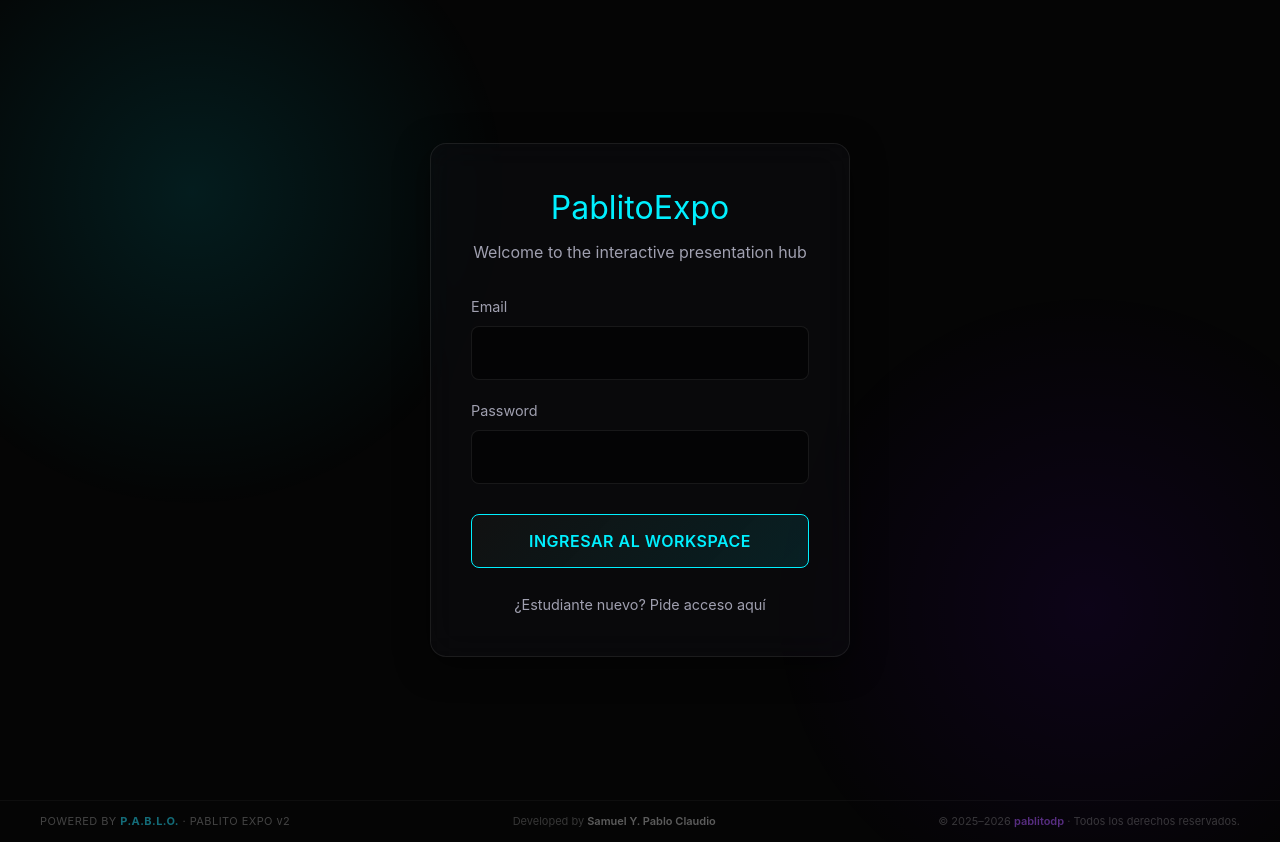
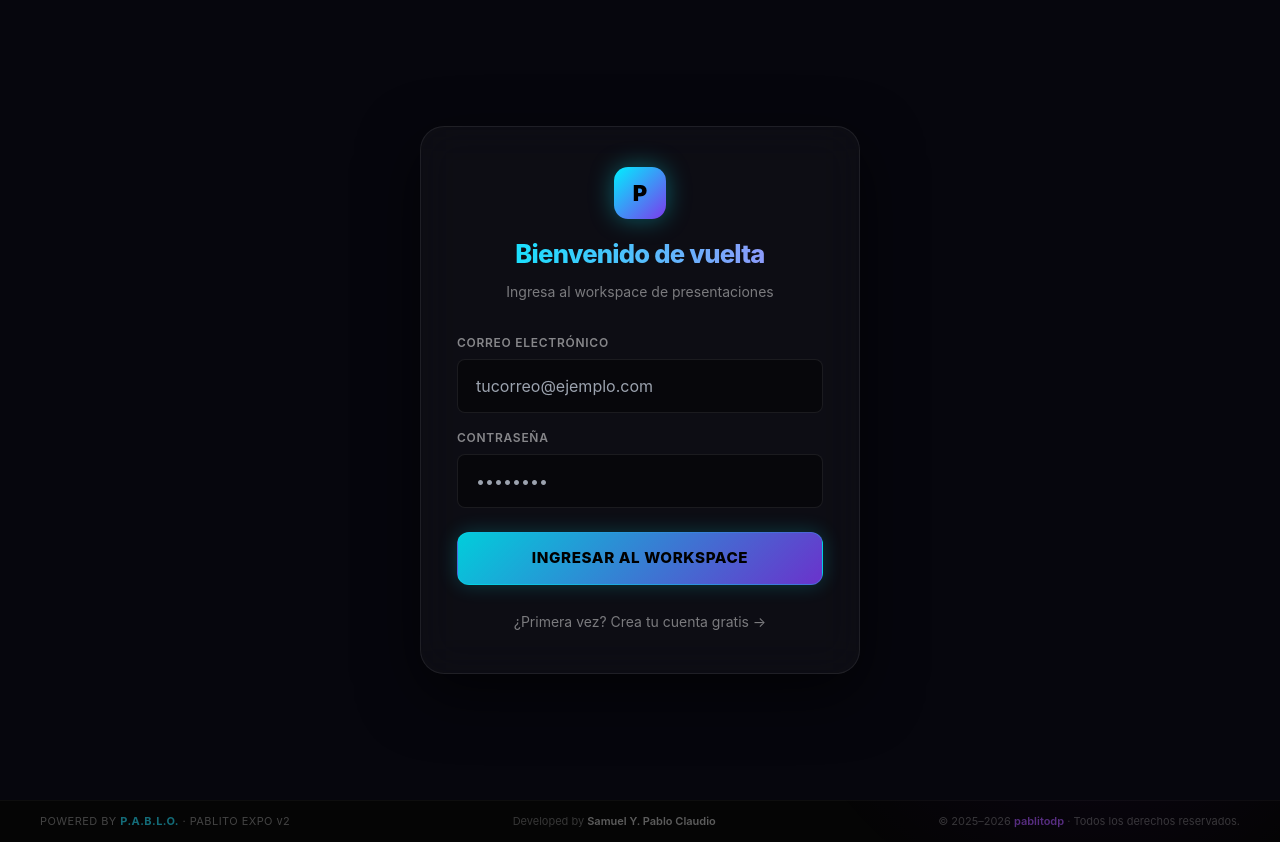
Before and after one commit to dppablito4-oss/pablitoexpo, a React (Vite) app: page /#/login in a window 1280 px wide. Built offline with nearby package versions, Linux system fonts and the light colour scheme.

Commit message:
feat: add username + confirm password to register flow with inline validation

```diff
--- a/src/pages/Login.jsx
+++ b/src/pages/Login.jsx
@@ -1,97 +1,321 @@
 import { useState } from 'react';
 import { useAuth } from '../context/AuthContext';
 import { useNavigate } from 'react-router-dom';
-import { motion } from 'framer-motion';
+import { motion, AnimatePresence } from 'framer-motion';
+
+const C = {
+  bg:      '#06060d',
+  glass:   'rgba(255,255,255,0.03)',
+  border:  'rgba(255,255,255,0.08)',
+  borderCyan: 'rgba(0,240,255,0.25)',
+  cyan:    '#00f0ff',
+  textMuted: 'rgba(255,255,255,0.45)',
+};
 
 export default function Login() {
   const [isLogin, setIsLogin] = useState(true);
-  const [email, setEmail] = useState('');
+
+  // Login fields
+  const [email,    setEmail]    = useState('');
   const [password, setPassword] = useState('');
-  const [error, setError] = useState('');
+
+  // Register-only fields
+  const [username,         setUsername]         = useState('');
+  const [confirmPassword,  setConfirmPassword]  = useState('');
+
+  const [error,   setError]   = useState('');
+  const [success, setSuccess] = useState('');
   const [loading, setLoading] = useState(false);
+
   const { signIn, signUp } = useAuth();
   const navigate = useNavigate();
 
+  const switchMode = () => {
+    setIsLogin(v => !v);
+    setError('');
+    setSuccess('');
+    setUsername('');
+    setConfirmPassword('');
+    setPassword('');
+  };
+
   const handleAuth = async (e) => {
     e.preventDefault();
+    setError('');
+    setSuccess('');
+
+    // ── REGISTER VALIDATIONS ──────────────────────────────────────────
+    if (!isLogin) {
+      if (username.trim().length < 3) {
+        setError('El apodo debe tener al menos 3 caracteres.');
+        return;
+      }
+      if (/\s/.test(username)) {
+        setError('El apodo no puede tener espacios. Usa guiones si quieres: mi-apodo');
+        return;
+      }
+      if (password.length < 6) {
+        setError('La contraseña debe tener al menos 6 caracteres.');
+        return;
+      }
+      if (password !== confirmPassword) {
+        setError('Las contraseñas no coinciden. Vuelve a revisar.');
+        return;
+      }
+    }
+
     setLoading(true);
-    setError('');
     try {
-      const { error: authError } = isLogin
-        ? await signIn({ email, password })
-        : await signUp({ email, password });
-
-      if (authError) throw authError;
-
-      if (!isLogin) {
-        alert('Check your email for the confirmation link o ya puedes loguearte.');
+      if (isLogin) {
+        const { error: authError } = await signIn({ email, password });
+        if (authError) throw authError;
+        navigate('/');
       } else {
-        navigate('/');
+        // Guardamos el username en user_metadata de Supabase Auth
+        const { error: authError } = await signUp({
+          email,
+          password,
+          options: {
+            data: { username: username.trim().toLowerCase() }
+          }
+        });
+        if (authError) throw authError;
+        setSuccess('¡Cuenta creada! Revisa tu correo para confirmar y luego inicia sesión.');
+        setUsername(''); setEmail(''); setPassword(''); setConfirmPassword('');
       }
     } catch (err) {
-      setError(err.message || 'Error de acceso / registro');
+      setError(err.message || 'Error de autenticación');
     } finally {
       setLoading(false);
     }
   };
 
   return (
-    <div style={{ display: 'flex', minHeight: '100vh', alignItems: 'center', justifyContent: 'center' }}>
+    <div style={{
+      display: 'flex', minHeight: '100vh',
+      alignItems: 'center', justifyContent: 'center',
+      background: C.bg, fontFamily: "'Inter','Segoe UI',sans-serif",
+      padding: '20px',
+    }}>
       <motion.div
-        initial={{ opacity: 0, y: 30 }}
-        animate={{ opacity: 1, y: 0 }}
-        transition={{ duration: 0.6 }}
-        className="glass-panel"
-        style={{ width: '100%', maxWidth: '420px', padding: '40px' }}
+        key={isLogin ? 'login' : 'register'}
+        initial={{ opacity: 0, y: 24, scale: 0.98 }}
+        animate={{ opacity: 1, y: 0, scale: 1 }}
+        transition={{ duration: 0.4, ease: 'easeOut' }}
+        style={{
+          width: '100%', maxWidth: '440px',
+          background: C.glass,
+          border: `1px solid ${C.border}`,
+          borderRadius: '24px',
+          padding: '40px 36px',
+          backdropFilter: 'blur(20px)',
+          boxShadow: '0 20px 60px rgba(0,0,0,0.6)',
+        }}
       >
+        {/* Logo + Title */}
         <div style={{ textAlign: 'center', marginBottom: '32px' }}>
-          <h1 style={{ fontSize: '2rem', marginBottom: '8px', color: 'var(--accent-primary)' }}>PablitoExpo</h1>
-          <p style={{ color: 'var(--text-secondary)' }}>Welcome to the interactive presentation hub</p>
+          <div style={{
+            width: '52px', height: '52px', borderRadius: '14px',
+            background: 'linear-gradient(135deg, #00f0ff, #7c3aed)',
+            display: 'flex', alignItems: 'center', justifyContent: 'center',
+            fontSize: '22px', fontWeight: '900', color: '#000',
+            margin: '0 auto 16px',
+            boxShadow: '0 0 24px rgba(0,240,255,0.35)',
+          }}>P</div>
+          <h1 style={{
+            fontSize: '1.6rem', fontWeight: '800', letterSpacing: '-0.03em',
+            background: 'linear-gradient(90deg, #00f0ff, #a78bfa)',
+            WebkitBackgroundClip: 'text', WebkitTextFillColor: 'transparent',
+            margin: 0,
+          }}>
+            {isLogin ? 'Bienvenido de vuelta' : 'Crear cuenta'}
+          </h1>
+          <p style={{ color: C.textMuted, fontSize: '0.875rem', marginTop: '8px' }}>
+            {isLogin
+              ? 'Ingresa al workspace de presentaciones'
+              : 'Únete a Pablito Expo — es gratis'}
+          </p>
         </div>
 
-        {error && (
-          <div style={{ background: 'rgba(255,0,0,0.1)', color: '#ff6b6b', padding: '12px', borderRadius: '8px', marginBottom: '20px', fontSize: '0.9rem', border: '1px solid rgba(255,0,0,0.2)' }}>
-            {error}
-          </div>
-        )}
+        {/* Error */}
+        <AnimatePresence>
+          {error && (
+            <motion.div
+              initial={{ opacity: 0, height: 0 }}
+              animate={{ opacity: 1, height: 'auto' }}
+              exit={{ opacity: 0, height: 0 }}
+              style={{
+                background: 'rgba(255,60,60,0.08)', color: '#ff8888',
+                border: '1px solid rgba(255,60,60,0.2)',
+                padding: '12px 16px', borderRadius: '10px',
+                fontSize: '0.85rem', marginBottom: '20px', lineHeight: '1.5',
+              }}
+            >
+              ⚠️ {error}
+            </motion.div>
+          )}
+        </AnimatePresence>
 
-        <form onSubmit={handleAuth} style={{ display: 'flex', flexDirection: 'column', gap: '20px' }}>
-          <div>
-            <label style={{ display: 'block', marginBottom: '8px', fontSize: '0.9rem', color: 'var(--text-secondary)' }}>Email</label>
+        {/* Success */}
+        <AnimatePresence>
+          {success && (
+            <motion.div
+              initial={{ opacity: 0, height: 0 }}
+              animate={{ opacity: 1, height: 'auto' }}
+              exit={{ opacity: 0, height: 0 }}
+              style={{
+                background: 'rgba(0,240,100,0.08)', color: '#6ee7b7',
+                border: '1px solid rgba(0,240,100,0.2)',
+                padding: '12px 16px', borderRadius: '10px',
+                fontSize: '0.85rem', marginBottom: '20px', lineHeight: '1.5',
+              }}
+            >
+              ✅ {success}
+            </motion.div>
+          )}
+        </AnimatePresence>
+
+        {/* Form */}
+        <form onSubmit={handleAuth} style={{ display: 'flex', flexDirection: 'column', gap: '16px' }}>
+
+          {/* Username — solo en registro */}
+          {!isLogin && (
+            <Field label="Apodo único (username)">
+              <input
+                type="text"
+                className="input-cyber"
+                placeholder="ej: pablito_expo"
+                value={username}
+                onChange={e => setUsername(e.target.value.toLowerCase().replace(/\s/g, ''))}
+                required
+                minLength={3}
+                maxLength={30}
+                autoComplete="username"
+              />
+              <span style={{ fontSize: '10px', color: C.textMuted, marginTop: '4px', display: 'block' }}>
+                Sin espacios · mínimo 3 caracteres · todo en minúsculas
+              </span>
+            </Field>
+          )}
+
+          <Field label="Correo electrónico">
             <input
               type="email"
               className="input-cyber"
+              placeholder="tucorreo@ejemplo.com"
               value={email}
-              onChange={(e) => setEmail(e.target.value)}
+              onChange={e => setEmail(e.target.value)}
               required
+              autoComplete="email"
             />
-          </div>
-          <div>
-            <label style={{ display: 'block', marginBottom: '8px', fontSize: '0.9rem', color: 'var(--text-secondary)' }}>Password</label>
+          </Field>
+
+          <Field label="Contraseña">
             <input
               type="password"
               className="input-cyber"
+              placeholder="••••••••"
               value={password}
-              onChange={(e) => setPassword(e.target.value)}
+              onChange={e => setPassword(e.target.value)}
               required
+              minLength={6}
+              autoComplete={isLogin ? 'current-password' : 'new-password'}
             />
-          </div>
+            {!isLogin && (
+              <span style={{ fontSize: '10px', color: C.textMuted, marginTop: '4px', display: 'block' }}>
+                Mínimo 6 caracteres
+              </span>
+            )}
+          </Field>
 
-          <button type="submit" className="btn-cyber" disabled={loading} style={{ marginTop: '10px' }}>
-            {loading ? 'Procesando...' : (isLogin ? 'Ingresar al Workspace' : 'Matricularse como Estudiante')}
+          {/* Confirm Password — solo en registro */}
+          {!isLogin && (
+            <Field label="Confirmar contraseña">
+              <input
+                type="password"
+                className="input-cyber"
+                placeholder="••••••••"
+                value={confirmPassword}
+                onChange={e => setConfirmPassword(e.target.value)}
+                required
+                autoComplete="new-password"
+                style={{
+                  borderColor: confirmPassword && confirmPassword !== password
+                    ? 'rgba(255,80,80,0.5)'
+                    : confirmPassword && confirmPassword === password
+                    ? 'rgba(0,240,100,0.4)'
+                    : undefined
+                }}
+              />
+              {confirmPassword && confirmPassword === password && (
+                <span style={{ fontSize: '10px', color: '#6ee7b7', marginTop: '4px', display: 'block' }}>
+                  ✓ Las contraseñas coinciden
+                </span>
+              )}
+            </Field>
+          )}
+
+          {/* Submit */}
+          <button
+            type="submit"
+            disabled={loading}
+            style={{
+              marginTop: '8px', padding: '14px',
+              background: loading
+                ? 'rgba(0,240,255,0.08)'
+                : 'linear-gradient(135deg, rgba(0,240,255,0.85), rgba(124,58,237,0.85))',
+              border: `1px solid ${C.borderCyan}`,
+              borderRadius: '12px',
+              color: loading ? C.textMuted : '#000',
+              fontWeight: '800', fontSize: '0.95rem',
+              letterSpacing: '0.04em', cursor: loading ? 'not-allowed' : 'pointer',
+              transition: 'all 0.2s',
+              boxShadow: loading ? 'none' : '0 0 20px rgba(0,240,255,0.2)',
+            }}
+          >
+            {loading
+              ? 'Procesando...'
+              : isLogin
+              ? 'INGRESAR AL WORKSPACE'
+              : 'CREAR MI CUENTA GRATIS'}
           </button>
         </form>
 
+        {/* Switch mode */}
         <div style={{ textAlign: 'center', marginTop: '24px' }}>
           <button
             type="button"
-            onClick={() => setIsLogin(!isLogin)}
-            style={{ color: 'var(--text-secondary)', fontSize: '0.9rem' }}
+            onClick={switchMode}
+            style={{
+              color: C.textMuted, fontSize: '0.875rem',
+              background: 'none', border: 'none', cursor: 'pointer',
+              transition: 'color 0.2s',
+            }}
+            onMouseEnter={e => e.currentTarget.style.color = C.cyan}
+            onMouseLeave={e => e.currentTarget.style.color = C.textMuted}
           >
-            {isLogin ? '¿Estudiante nuevo? Pide acceso aquí' : '¿Ya eres miembro? Inicia sesión'}
+            {isLogin
+              ? '¿Primera vez? Crea tu cuenta gratis →'
+              : '¿Ya tienes cuenta? Inicia sesión →'}
           </button>
         </div>
       </motion.div>
     </div>
   );
 }
+
+// ── Helper ────────────────────────────────────────────────────────────────────
+function Field({ label, children }) {
+  return (
+    <div style={{ display: 'flex', flexDirection: 'column' }}>
+      <label style={{
+        display: 'block', marginBottom: '7px',
+        fontSize: '12px', fontWeight: '600',
+        color: 'rgba(255,255,255,0.5)', letterSpacing: '0.06em', textTransform: 'uppercase',
+      }}>
+        {label}
+      </label>
+      {children}
+    </div>
+  );
+}
```
